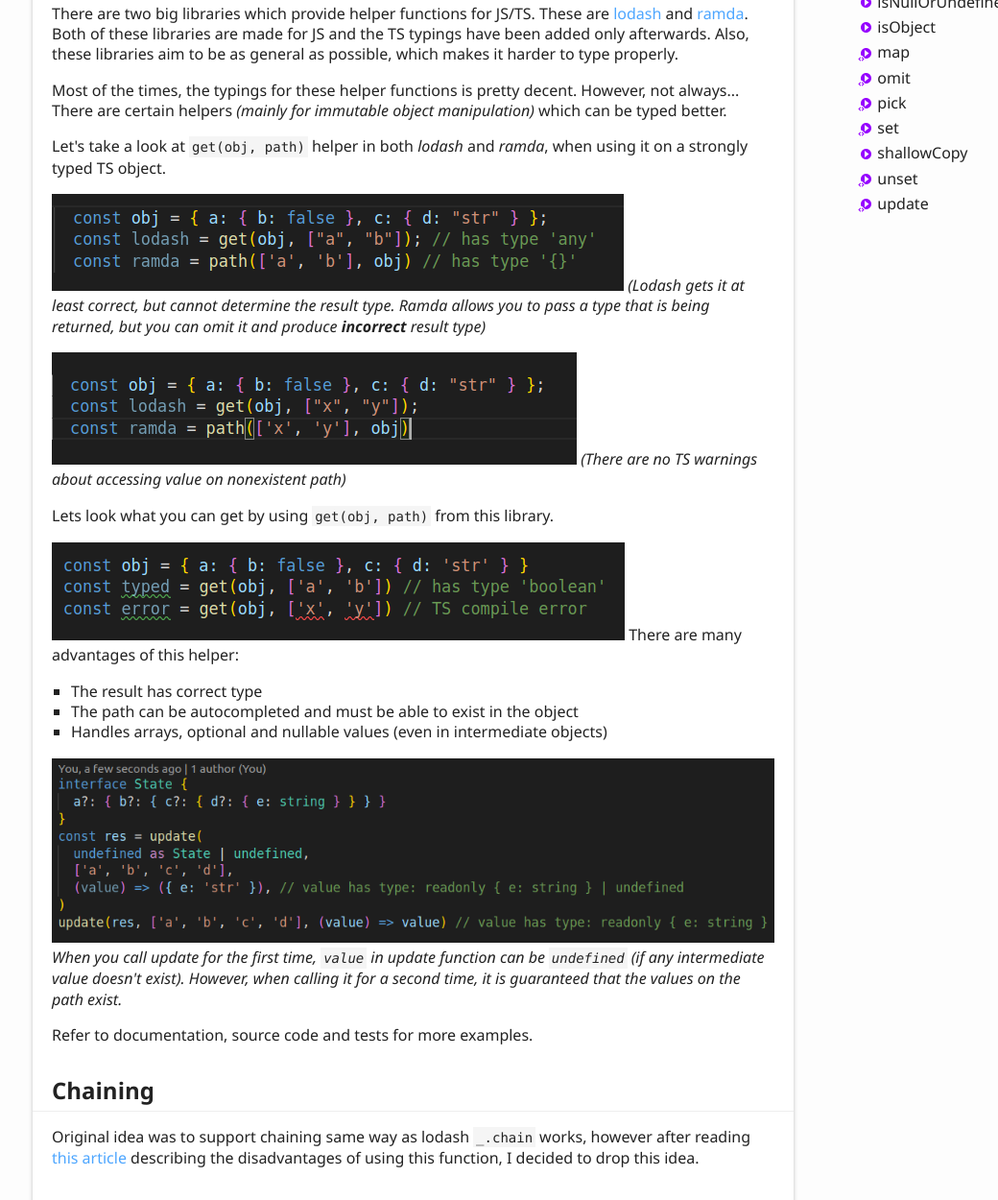
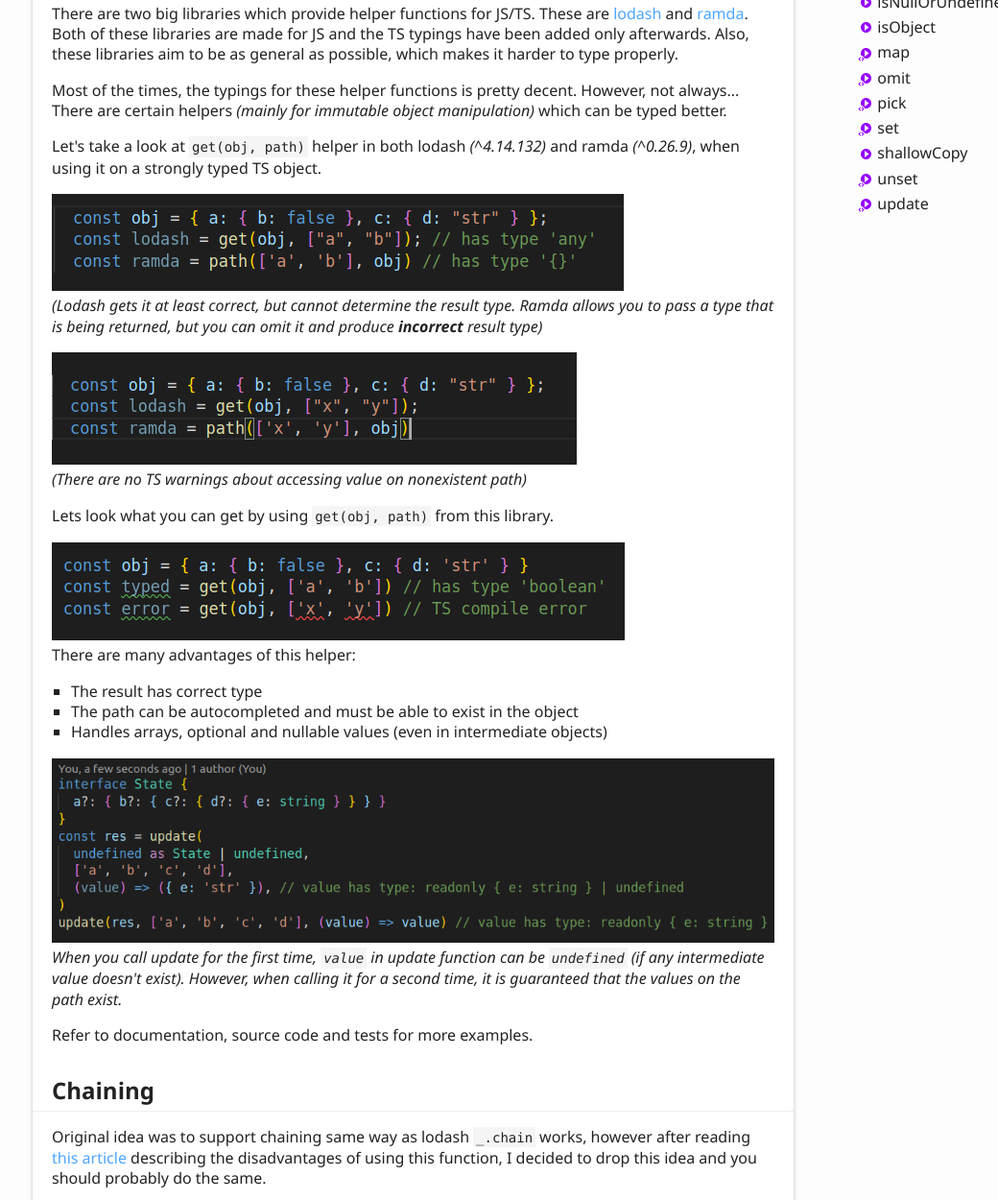
Before and after one commit to Siegrift/tsfunct, a website with bundled scripts: page docs/index.html in a window 1280 px wide. Shown: the part 885-2135 px from the top of the page at 96% size, without its empty margins (6-1046 px from the left). Built offline with nearby package versions, Linux system fonts and the light colour scheme.

Commit message:
Update docs (#7)
Update docs and deps

```diff
--- a/docs/index.html
+++ b/docs/index.html
@@ -71,7 +71,7 @@
 				<p>To install this package run either:</p>
 				<p><code>yarn add @siegrift/tsfunct</code></p>
 				<p>or if you use npm</p>
-				<p><code>npm i @siegrift/tsfunct --save</code> </p>
+				<p><code>npm i @siegrift/tsfunct --save</code></p>
 				<h2 id="motivation">Motivation</h2>
 				<p>There are two big libraries which provide helper functions for JS/TS. These are
 					<a href="https://github.com/lodash/lodash">lodash</a> and <a href="https://github.com/ramda/ramda">ramda</a>. Both of
@@ -79,24 +79,24 @@
 				libraries aim to be as general as possible, which makes it harder to type properly.</p>
 				<p>Most of the times, the typings for these helper functions is pretty decent. However, not always...
 				There are certain helpers <em>(mainly for immutable object manipulation)</em> which can be typed better.</p>
-				<p>Let&#39;s take a look at <code>get(obj, path)</code> helper in both <em>lodash</em> and <em>ramda</em>, when using it on a
-				strongly typed TS object.</p>
-				<p><img src="assets/weak_typed_get.png" alt="Weak typed result">
+				<p>Let&#39;s take a look at <code>get(obj, path)</code> helper in both lodash <em>(^4.14.132)</em> and ramda <em>(^0.26.9)</em>,
+				when using it on a strongly typed TS object.</p>
+				<p><img src="assets/weak_typed_get.png" alt="Weak typed result"><br/>
 					<em>(Lodash gets it at least correct, but cannot
 						determine the result type. Ramda allows you to pass a type that is being returned, but you can omit
 				it and produce <strong>incorrect</strong> result type)</em></p>
-				<p><img src="assets/no_compile_error.png" alt="No compile error">
+				<p><img src="assets/no_compile_error.png" alt="No compile error"><br/>
 					<em>(There are no TS warnings about accessing value on
 				nonexistent path)</em></p>
 				<p>Lets look what you can get by using <code>get(obj, path)</code> from this library.</p>
-				<p><img src="assets/get_strong_typed.png" alt="Strongly typed get helper">
+				<p><img src="assets/get_strong_typed.png" alt="Strongly typed get helper"><br/>
 				There are many advantages of this helper:</p>
 				<ul>
 					<li>The result has correct type</li>
 					<li>The path can be autocompleted and must be able to exist in the object</li>
 					<li>Handles arrays, optional and nullable values (even in intermediate objects)</li>
 				</ul>
-				<p><img src="assets/good_update.png" alt="Update helper">
+				<p><img src="assets/good_update.png" alt="Update helper"><br/>
 					<em>When you call update for the first time, <code>value</code> in update function can be <code>undefined</code> (if any
 						intermediate value doesn&#39;t exist). However, when calling it for a second time, it is guaranteed that
 				the values on the path exist.</em></p>
@@ -104,7 +104,8 @@
 				<h2 id="chaining">Chaining</h2>
 				<p>Original idea was to support chaining same way as lodash <code>_.chain</code> works, however after reading
 					<a href="https://medium.com/making-internets/why-using-chain-is-a-mistake-9bc1f80d51ba">this article</a>
-				describing the disadvantages of using this function, I decided to drop this idea.</p>
+					describing the disadvantages of using this function, I decided to drop this idea and you should
+				probably do the same.</p>
 				<h2 id="functional-programming-style">Functional programming style</h2>
 				<p>All of the functions in this library are written <strong>imperatively</strong> (e.g. <code>get(object, path)</code> compared
 					to traditional functional <code>get(path, object)</code>). I encourage you to use FP style, and you can easily
@@ -125,7 +126,11 @@
 				<p><em>You can read the list and sources of all helpers in the src/lib folder <a href="https://github.com/Siegrift/tsfunct/tree/master/src/lib">here</a>.</em></p>
 				<h2 id="limitations">Limitations</h2>
 				<p>Most of the helpers are typed manually and have some restrictions on its arguments. For example,
-				path array can be up to 5 elements only...</p>
+				path array can be up to 5 elements only in some helpers...</p>
+				<p>Be also careful about the typesystem. Types might lie to you if you are not careful. For example,</p>
+				<pre><code class="language-javascript"><span class="hljs-keyword">const</span> arr: number[] = [<span class="hljs-number">1</span>, <span class="hljs-number">2</span>, <span class="hljs-number">3</span>];
+<span class="hljs-keyword">const</span> num: number = <span class="hljs-keyword">get</span>(arr, [999]); // this line won't trigger TS error!
+console.log(num); // undefined!</code></pre>
 				<p>Other limitation is typescript path autocompletion, which I
 				<a href="https://github.com/microsoft/TypeScript/issues/31630">reported</a> and will be fixed in the future.</p>
 			</div>
```
Also changed, not shown: README.md, 1 other file.
